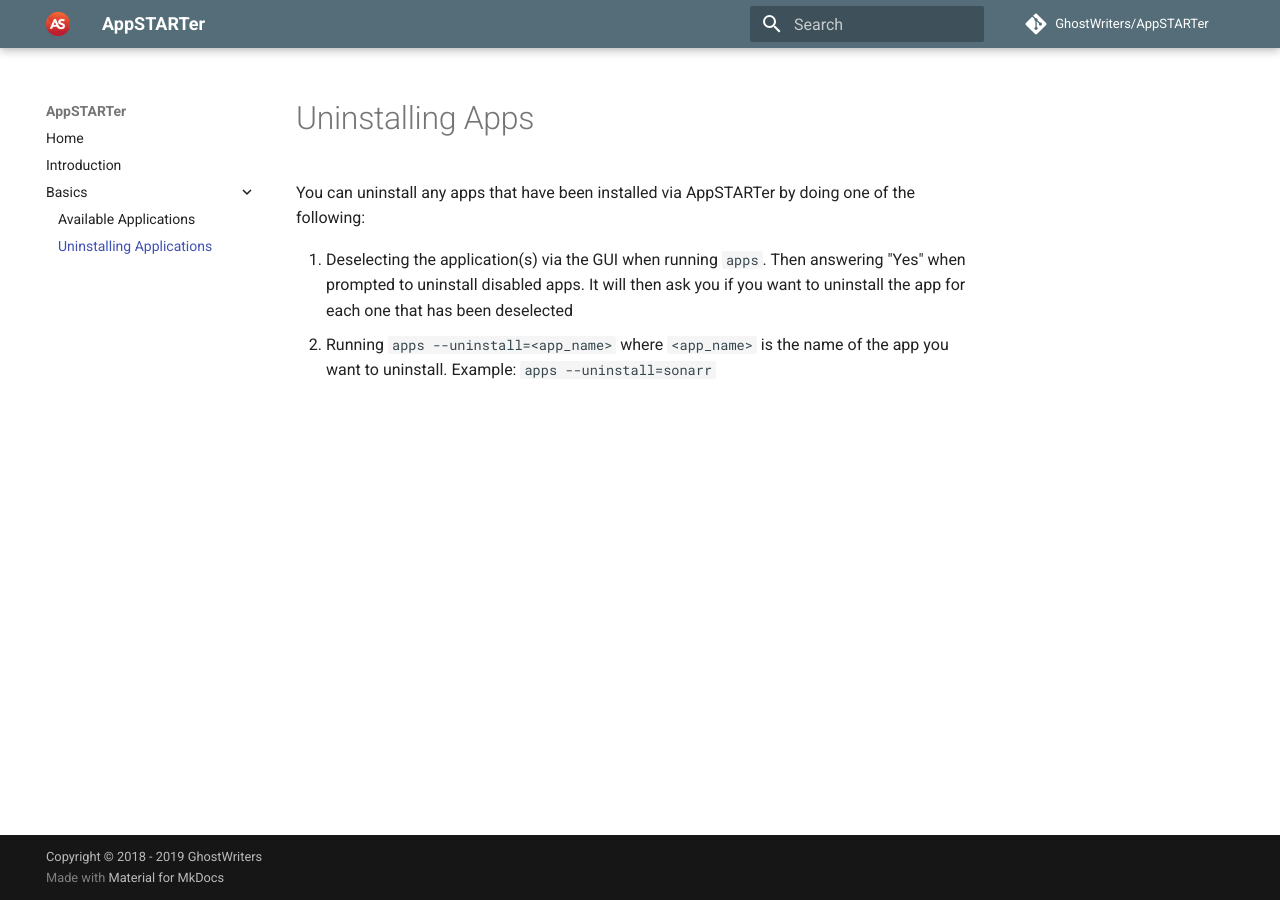
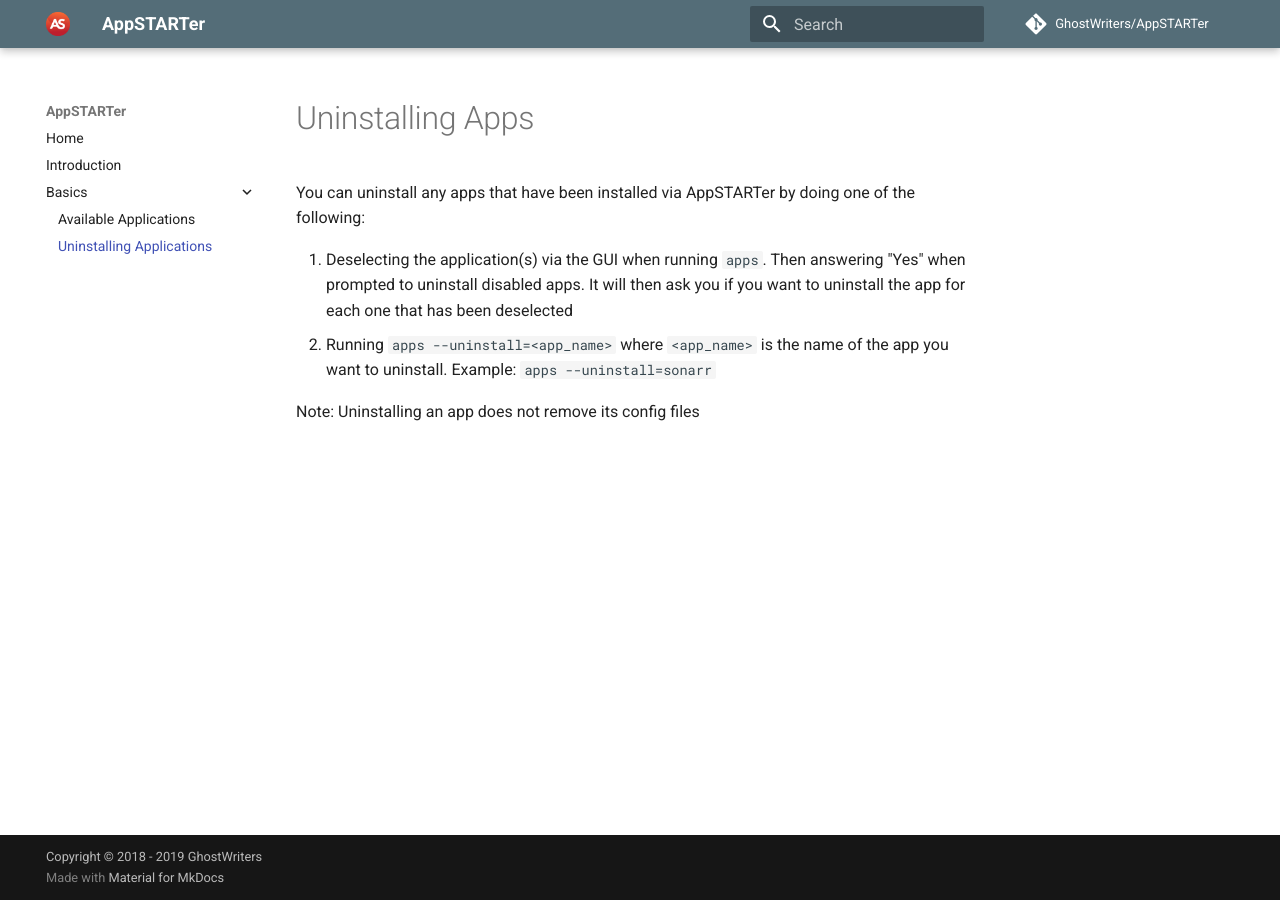
Before and after one commit to GhostWriters/AppSTARTer.net, an MkDocs documentation site: the page built from docs/basics/uninstalling-apps.md, in a window 1280 px wide. Built offline with MkDocs 1.6.1 and Material for MkDocs 9.7.7, drawn with Linux system fonts in a browser that asks for light colours; comment, search, counter and statistics services are not loaded.

Commit message:
Add note about config files

```diff
--- a/docs/basics/uninstalling-apps.md
+++ b/docs/basics/uninstalling-apps.md
@@ -4,3 +4,5 @@
 
 1. Deselecting the application(s) via the GUI when running `apps`. Then answering "Yes" when prompted to uninstall disabled apps. It will then ask you if you want to uninstall the app for each one that has been deselected
 1. Running `apps --uninstall=<app_name>` where `<app_name>` is the name of the app you want to uninstall. Example: `apps --uninstall=sonarr`
+
+Note: Uninstalling an app does not remove its config files
```
